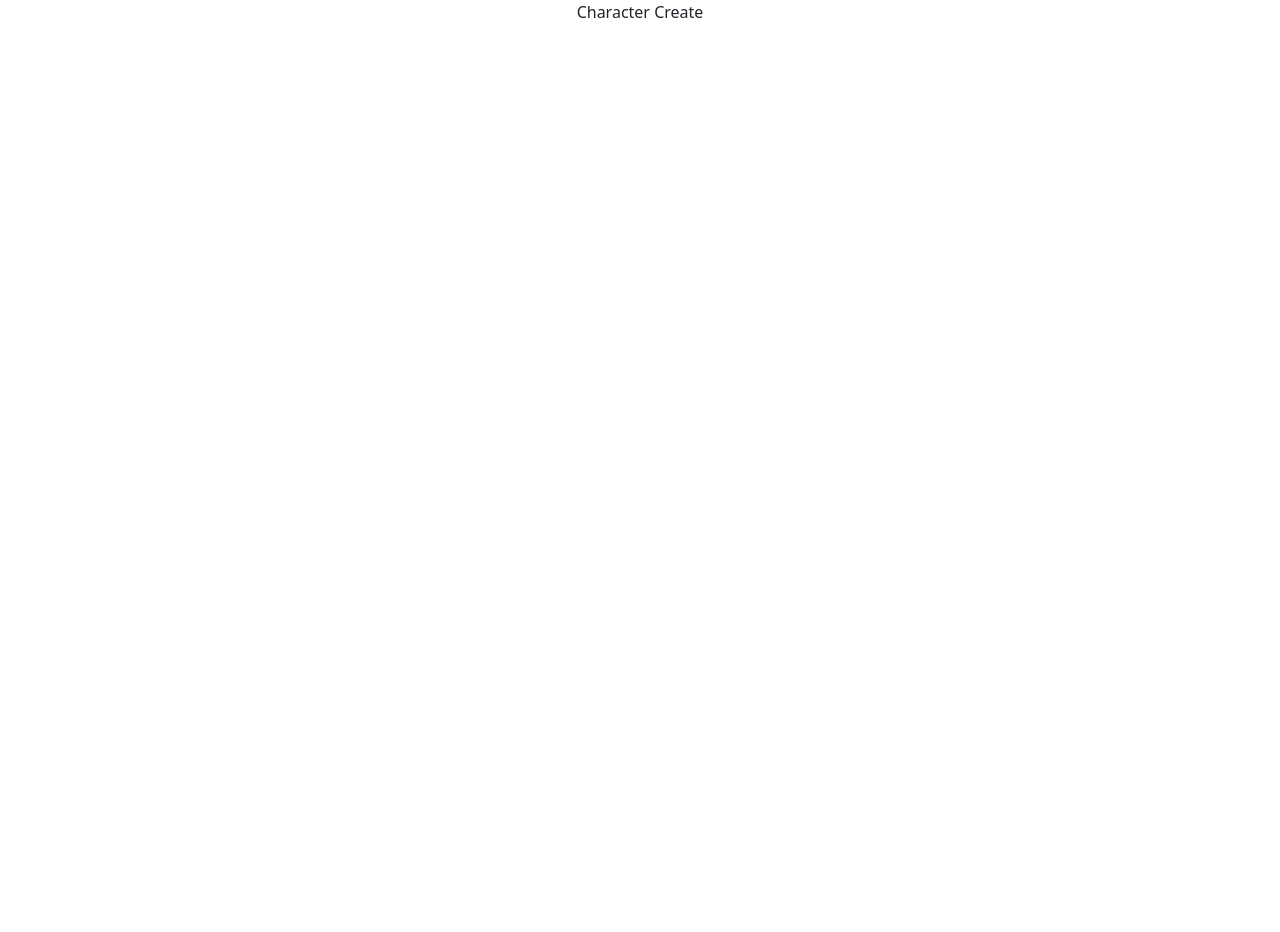
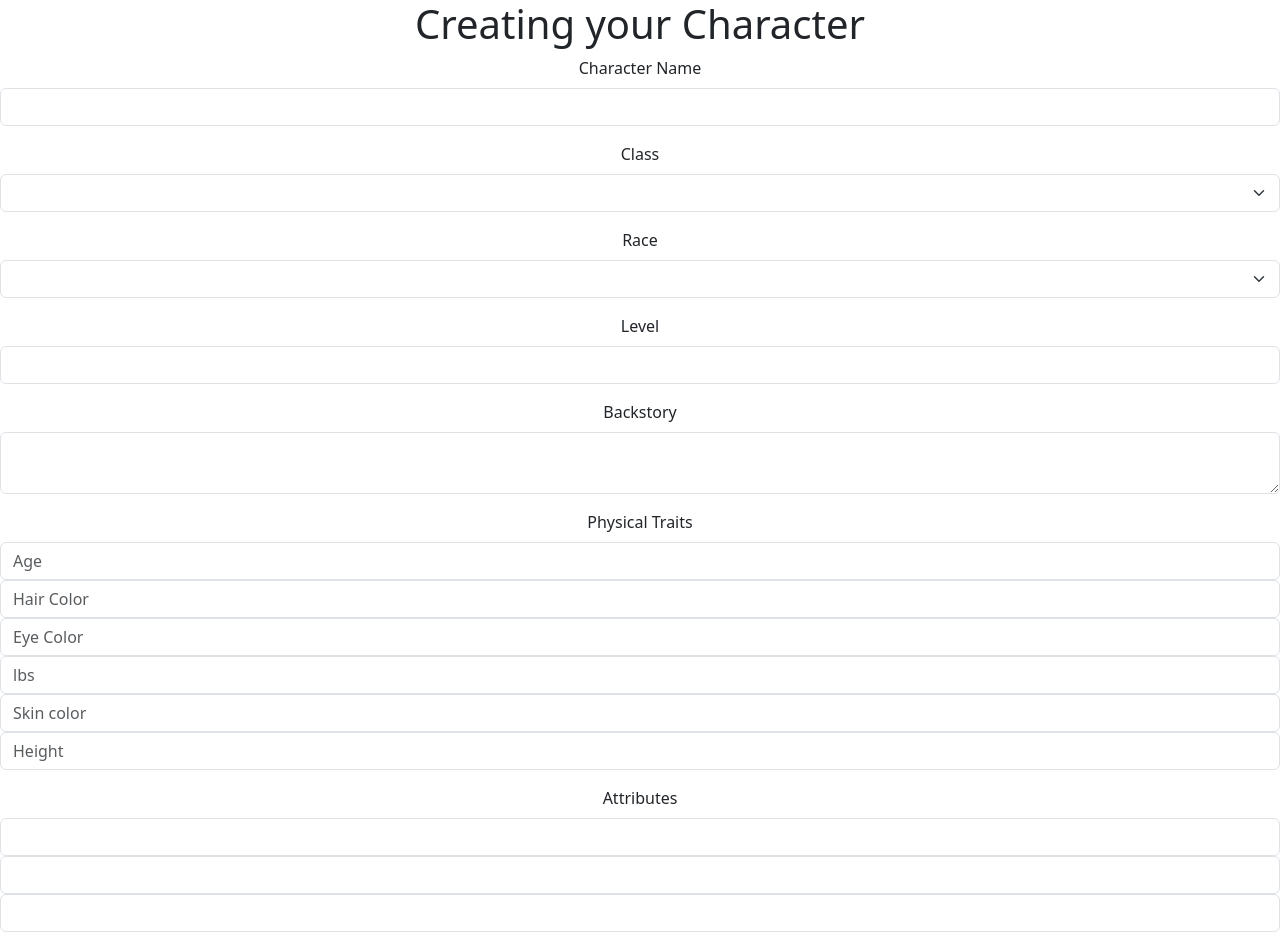
Before and after one commit to uprighted-learners/independent-capstone-Baron251, a React (Create React App) app in the folder capstone-frontend/: page /character/creation in a window 1280 px wide. Shown: the top 932 px of the page. Before the commit the page ends 800 px from the top, so only its background shows below. Built offline with nearby package versions, Linux system fonts and the light colour scheme.

Commit message:
Character Create WIP, post not working (stats, physicalAtt, class required)

```diff
--- a/capstone-frontend/src/components/character/CharacterCreate.jsx
+++ b/capstone-frontend/src/components/character/CharacterCreate.jsx
@@ -1,7 +1,147 @@
-import React from 'react'
+import { useRef } from "react";
+import { Form, FormGroup, Input, Label, Button } from "reactstrap";
 
-export default function CharacterCreate() {
-  return (
-    <div>Character Create</div>
-  )
+export default function CharacterCreate(props) {
+  let classList = [null, "Barbarian", "Fighter", "Cleric", "Paladin", "Rogue", "Ranger", "Sorcerer", "Warlock", "Wizard", "Monk", "Druid"]
+  let raceList = [null, "Dragonborn", "Dwarf", "Elf", "Gnome", "Half-Elf", "Half-Orc", "Halfling", "Human", "Tiefling"]
+
+	const nameRef = useRef();
+	const claRef = useRef();
+	const raceRef = useRef();
+	const levelRef = useRef();
+	const backStoryRef = useRef();
+	const ageRef = useRef();
+	const hairRef = useRef();
+	const eyesRef = useRef();
+	const weightRef = useRef();
+	const skinRef = useRef();
+	const heightRef = useRef();
+	const strengthRef = useRef();
+	const dexterityRef = useRef();
+	const constitutionRef = useRef();
+	const intelligenceRef = useRef();
+	const wisdomRef = useRef();
+	const charismaRef = useRef();
+
+console.log(props)
+
+	const handleSubmit = async (e) => {
+		e.preventDefault()
+		let url = "http://localhost:4000/character/";
+		const name = nameRef.current.value;
+		const cla = claRef.current.value;
+		const race = raceRef.current.value;
+		const level = levelRef.current.value;
+		const backStory = backStoryRef.current.value;
+		const age = ageRef.current.value;
+		const hair = hairRef.current.value;
+		const eyes = eyesRef.current.value;
+		const weight = weightRef.current.value;
+		const skin = skinRef.current.value;
+		const height = heightRef.current.value;
+		const str = strengthRef.current.value;
+		const dex = dexterityRef.current.value;
+		const con = constitutionRef.current.value;
+		const int = intelligenceRef.current.value;
+		const wis = wisdomRef.current.value;
+		const cha = charismaRef.current.value;
+
+		let bodyObj = JSON.stringify({
+			name,
+			cla,
+			race,
+			level,
+			backStory,
+			age,
+			hair,
+			eyes,
+			weight,
+			skin,
+			height,
+			str,
+			dex,
+			con,
+			int,
+			wis,
+			cha,
+		});
+
+    let myHeaders = new Headers();
+    myHeaders.append("Content-Type", "application/json");
+    myHeaders.append("Authorization", props.token);
+
+    const requestOption ={
+      headers: myHeaders,
+      body: bodyObj,
+      method: "POST"
+    };
+
+    try {
+      const res = await fetch(url, requestOption);
+      const data = await res.json();
+      console.log(data)
+    } catch (err) {
+      console.error(err)
+    }
+
+	};
+
+	return (
+		<>
+			<h1>Creating your Character</h1>
+      <Form onSubmit={handleSubmit}>
+        <FormGroup>
+        <Label>Character Name</Label>
+        <Input innerRef={nameRef} autoComplete="off" type="text" required/>
+        </FormGroup>
+        <FormGroup>
+        <Label>Class</Label>
+        <Input innerRef={claRef} type="select" required>
+          {classList.map((clas, i) => (
+            <option key={i} value={clas}>
+              {clas}
+            </option>
+          ))}
+        </Input>
+        </FormGroup>
+        <FormGroup>
+        <Label>Race</Label>
+        <Input innerRef={raceRef} type="select" required>
+          {raceList.map((rac, i) => (
+            <option key={i} value={rac}>
+              {rac}
+            </option>
+          ))}
+        </Input>
+        </FormGroup>
+        <FormGroup>
+        <Label>Level</Label>
+        <Input innerRef={levelRef} type="number" max={"20"} min={"1"} required />
+        </FormGroup>
+        <FormGroup>
+        <Label>Backstory</Label>
+        <Input innerRef={backStoryRef} type="textarea"/>
+        </FormGroup>
+        <FormGroup>
+        <Label>Physical Traits</Label>
+        <Input innerRef={ageRef} type="number" min={1} required placeholder="Age"/>
+        <Input innerRef={hairRef} type="string" placeholder="Hair Color"/>
+        <Input innerRef={eyesRef} type="string" required placeholder="Eye Color"/>
+        <Input innerRef={weightRef} type="number" required min={1}placeholder="lbs"/>
+        <Input innerRef={skinRef} type="string" required placeholder="Skin color"/>
+        <Input innerRef={heightRef} type="string" required placeholder="Height"/>
+        </FormGroup>
+        <FormGroup>
+        <Label>Attributes</Label>
+        <Input innerRef={strengthRef} type="number" min={1} max={20}/>
+        <Input innerRef={dexterityRef} type="number" min={1} max={20}/>
+        <Input innerRef={constitutionRef} type="number" min={1} max={20}/>
+        <Input innerRef={intelligenceRef} type="number" min={1} max={20}/>
+        <Input innerRef={wisdomRef} type="number" min={1} max={20}/>
+        <Input innerRef={charismaRef} type="number" min={1} max={20}/>
+        </FormGroup>
+        <Button type="submit"></Button>
+      </Form>
+		</>
+	);
 }
--- a/capstone-frontend/src/components/character/sheet/CharacterFields.jsx
+++ b/capstone-frontend/src/components/character/sheet/CharacterFields.jsx
@@ -1,13 +1,4 @@
-import {
-	Card,
-	CardTitle,
-	CardText,
-	ListGroup,
-	ListGroupItem,
-	Container,
-	Col,
-	Row,
-} from "reactstrap";
+import { Card, CardText, Container, Col, Row } from "reactstrap";
 import { useEffect } from "react";
 import CharacterStats from "./CharacterStats";
 export default function CharacterFields(props) {
@@ -17,24 +8,15 @@ export default function CharacterFields(props) {
 	return (
 		<>
 			<Container style={{ display: "flex", padding: "0px" }}>
-				<Card
-					style={{
-						width: "20em",
-					}}
-				>
-					<CardText>
-						Character Name: {props.fields.name}
-					</CardText>
+				<Card style={{width: "20em"}}>
+					<CardText>Character Name: {props.fields.name}</CardText>
 				</Card>
 			</Container>
 
-			<Container style={{
-				// width: "67.59px"
-			}}>
+			<Container>
 				<Row
 					style={{
 						marginTop: "20px",
-
 						width: "24.68%",
 					}}
 				>
@@ -45,7 +27,7 @@ export default function CharacterFields(props) {
 							width: "50%",
 						}}
 					>
-						<CardText>Proficiency Bonus: +2</CardText>
+						<CardText>Proficiency Bonus: </CardText>
 					</Col>
 					<Col
 						className="bg-light border"
@@ -54,13 +36,19 @@ export default function CharacterFields(props) {
 							width: "50%",
 						}}
 					>
-						<CardText>Level: <br/>{props.fields.level}</CardText>
+						<CardText>
+							Level: <br />
+							{props.fields.level}
+						</CardText>
 					</Col>
 				</Row>
 			</Container>
-			{/* <Container style={{ display: "flex"}}> */}
-						<CharacterStats stats={props.fields.stats} fetchFields={props.fetchFields} token={props.token}/>
-			{/* </Container> */}
+
+			<CharacterStats
+				stats={props.fields.stats}
+				fetchFields={props.fetchFields}
+				token={props.token}
+			/>
 		</>
 	);
 }
--- a/capstone-frontend/src/components/character/sheet/CharacterStats.jsx
+++ b/capstone-frontend/src/components/character/sheet/CharacterStats.jsx
@@ -1,5 +1,5 @@
 // ! Child of Character Fields. WIP
-import { useEffect, useState } from "react";
+import { useEffect } from "react";
 import {
 	Card,
 	CardBody,
@@ -11,12 +11,7 @@ import {
 } from "reactstrap";
 
 export default function CharacterStats(props) {
-    const [mod, setMod] = useState("")
 
-    // if (props.stats.Strength = "14"){
-    //     setMod("+2")
-    // }
-    // ! Too many Re-Renders. Figure it out tomorrow.
 
 	useEffect(() => {
 		props.fetchFields();
@@ -38,7 +33,7 @@ export default function CharacterStats(props) {
 					<Col>
 						<CardColumns>
 							<Card>
-								<CardTitle tag="p">+0</CardTitle> {/* Too many Re-renders*/}
+								<CardTitle tag="p">+0</CardTitle>
 								<CardBody
 									tag="h2"
 									style={{ paddingTop: "1px", paddingBottom: "1px" }}
```
Also changed, not shown: 1 other file (tests, documents, lock files or other folders).
